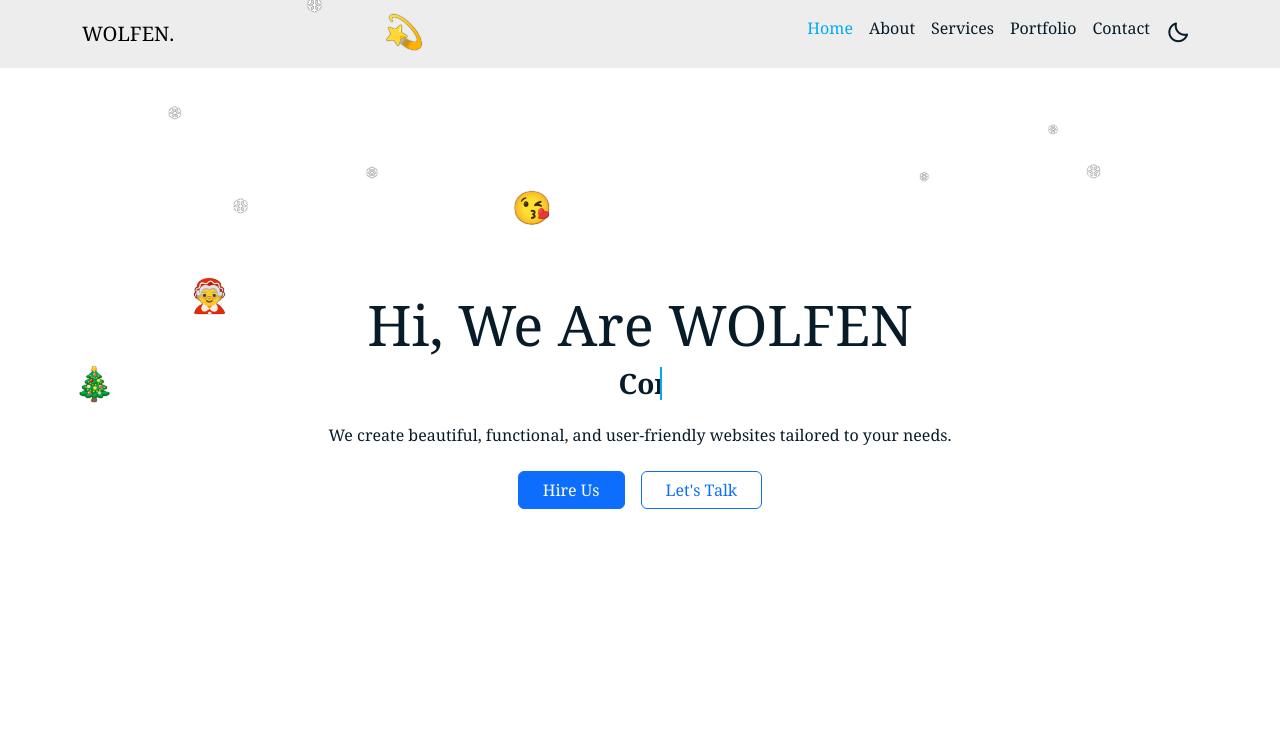
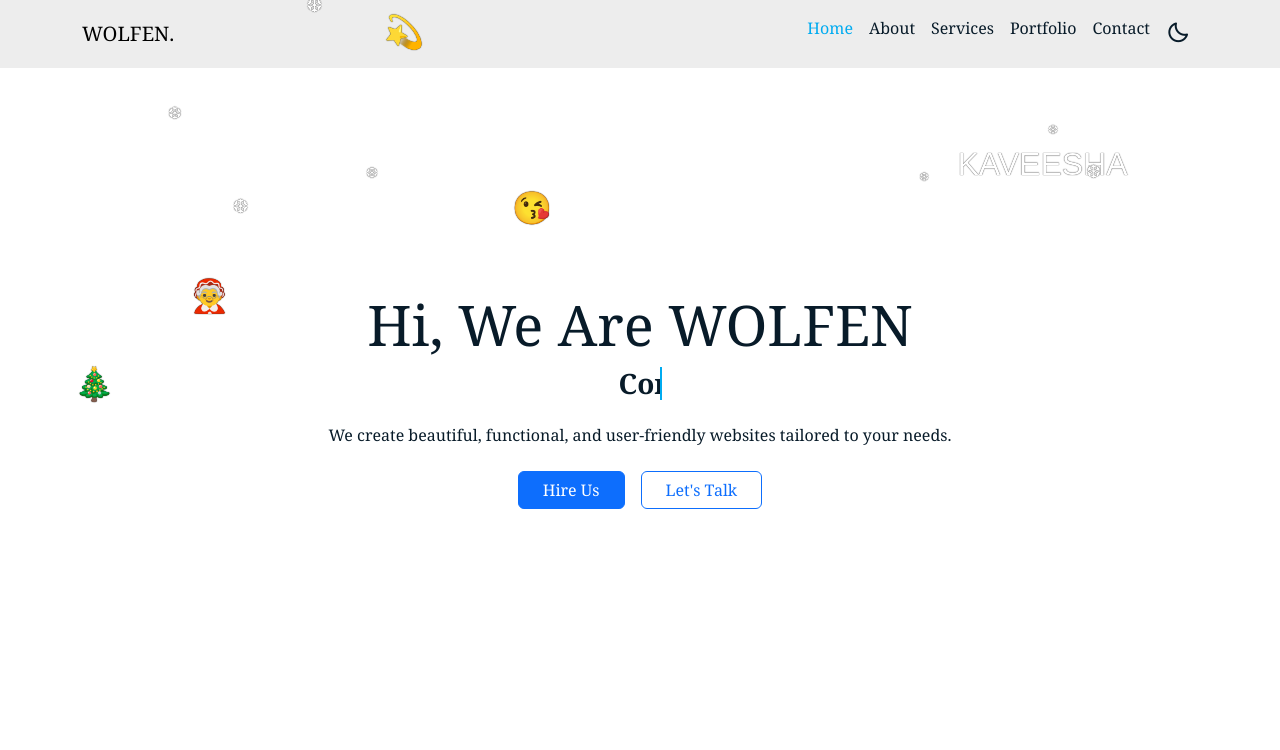
Before and after one commit to Kaveene13/krinptech, a plain HTML site: page index.html in a window 1280 px wide. Shown: the top 750 px of the page. Drawn offline with nearby package versions, Linux system fonts and the light colour scheme.

Commit message:
Update index.html

```diff
--- a/index.html
+++ b/index.html
@@ -20,6 +20,7 @@
     <div class="snowflake">😘</div>
     <div class="snowflake">🥶</div>
     <div class="snowflake">🎅🏻</div>
+    <div class="snowflake">KAVEESHA</div>
 </div>
 
 <header class="navbar navbar-expand-lg fixed-top">
```
